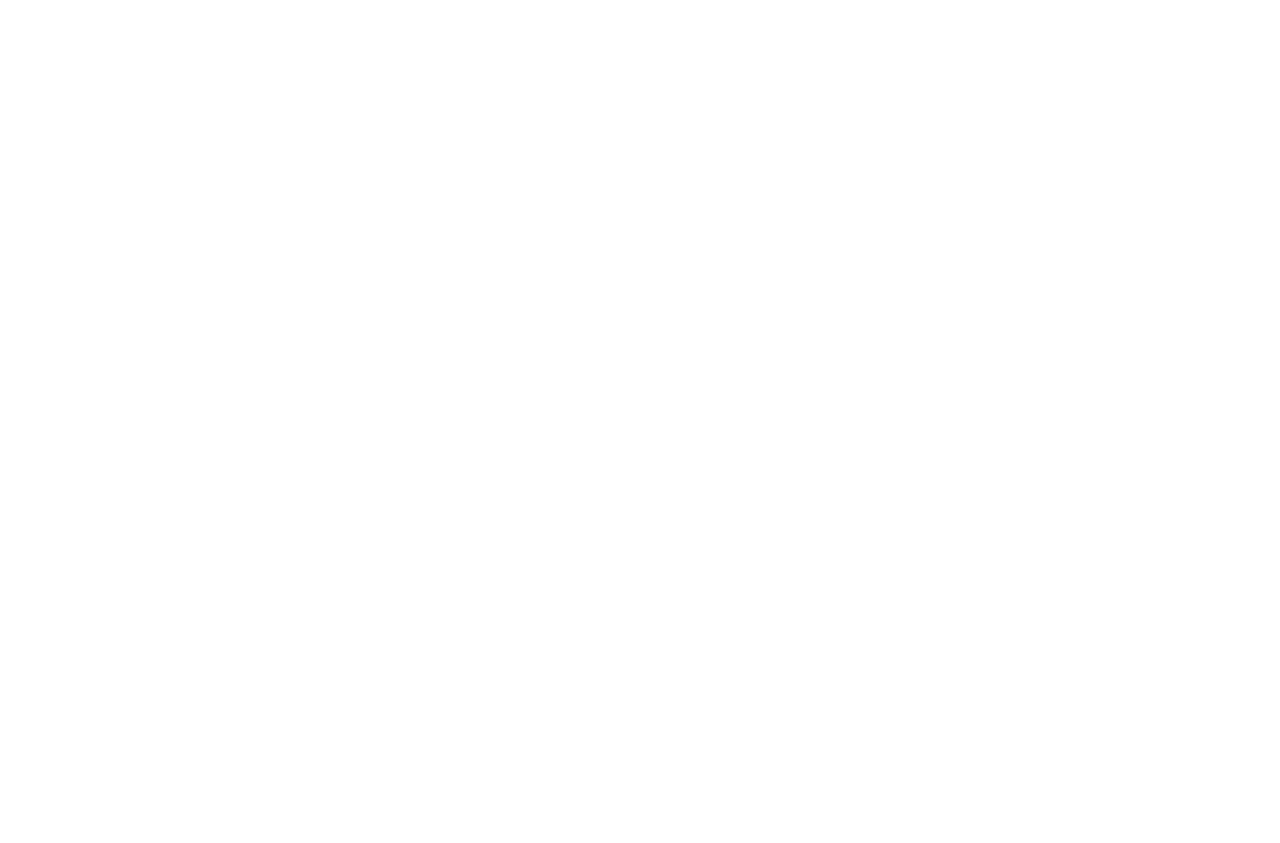
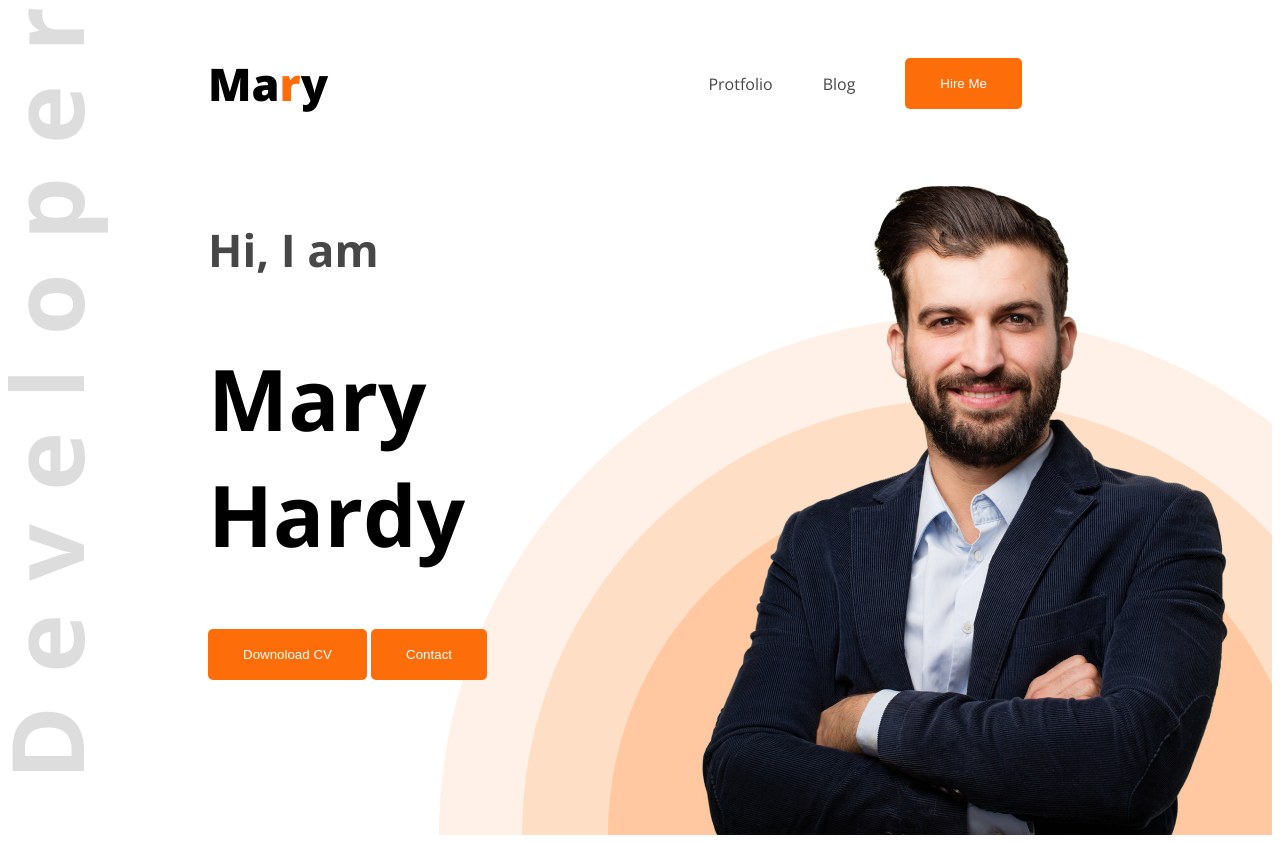
Before and after one commit to sabbir-ahmed13/webdeveloper-protfolio, a plain HTML site: page index.html in a window 1280 px wide. Before the commit the page ends 800 px from the top, so only its background shows below. Drawn offline with nearby package versions, Linux system fonts and the light colour scheme.

Commit message:
added index.html file

```diff
--- a/index.html
+++ b/index.html
@@ -3,10 +3,36 @@
 <head>
     <meta charset="UTF-8">
     <meta name="viewport" content="width=device-width, initial-scale=1.0">
-    <title>Document</title>
+    <title>Webdeveloper protfolio</title>
+    <link rel="stylesheet" href="style/style.css">
+    <link rel="preconnect" href="https://fonts.googleapis.com">
+<link rel="preconnect" href="https://fonts.gstatic.com" crossorigin>
+<link href="https://fonts.googleapis.com/css2?family=Open+Sans:ital,wght@0,300..800;1,300..800&display=swap" rel="stylesheet">
 </head>
-<body>
-    <header>
+<body class="open-sans-normal">
+    <header class="header">
+        <nav>
+            <h3 class="nav-title">Ma<span class="text-primary-colour">r</span>y</h3>
+            <ul>
+                <li><a class="dark-color-02" href="">Protfolio</a></li>
+                <li><a class="dark-color-02" href="">Blog</a></li>
+                <li><a href=""><button class="btn-primary">Hire Me</button></a></li>
+            </ul>
+        </nav>
+        <div class="banner">
+            <div class="banner-content">
+                <h4 class="banner-greetings dark-color-02">Hi, I am</h4>
+                <h1 class="banner-title">Mary Hardy</h1>
+                <p class="banner-discreiption"></p>
+                <button class="btn-primary" >Downoload CV</button>
+                <button class="btn-primary">Contact</button>
+
+
+            </div>
+            <img class="banner-profile-pic" src="images/hardy.png" alt="Hardy Profile">
+
+        </div>
+
 
     </header>
     <main>
--- /dev/null
+++ b/style/style.css
@@ -0,0 +1,96 @@
+
+/* header */
+
+.header{
+    background-image: url('../images/developer.png'), url('/images/header_bg.png');
+    background-repeat: no-repeat;
+    background-position: top left, bottom right;
+
+
+}
+
+
+
+/* Nav styles */
+
+.open-sans-normal {
+  font-family: "Open Sans", sans-serif;
+  font-optical-sizing: auto;
+  font-weight: <weight>;
+  font-style: normal;
+  font-variation-settings:
+    "wdth" 100;
+}
+
+/* shared style */
+.text-primary-colour{
+    color: #FD6E0A;
+}
+
+
+nav{
+    display: flex;
+    align-items: center;
+    justify-content: space-between;
+    margin: 0px 200px;
+}
+
+.nav-title{
+    font-weight: 800;
+    font-size: 45px;
+}
+
+nav ul li {
+    list-style: none;
+    margin-right: 50px;
+
+}
+
+nav ul {
+    display: flex;
+    align-items: center;
+}
+
+nav ul li a {
+    text-decoration: none;
+}
+
+.dark-color-02{
+    color: #474747;
+}
+
+.btn-primary{
+    background-color: #FD6E0A;
+    font-size: bold;
+    color: white;
+    padding: 18px 35px;
+    border-radius: 5px;
+    border: none;
+
+}
+
+/* banner style */
+.banner-content{
+    width: 580px;
+}
+
+.banner-greetings{
+    font-size: 45px;
+    font-weight: 600px;
+}
+
+.banner-title{
+    font-size: 85px;
+    font-weight:bold;
+}
+
+.banner-profile-pic{
+    height: 676px;
+    width: 584px;
+}
+
+.banner {
+    display: flex;
+    justify-content: space-between;
+    margin: 0 35px 0 200px ;
+}
```
Also changed, not shown: style.css (deleted).
